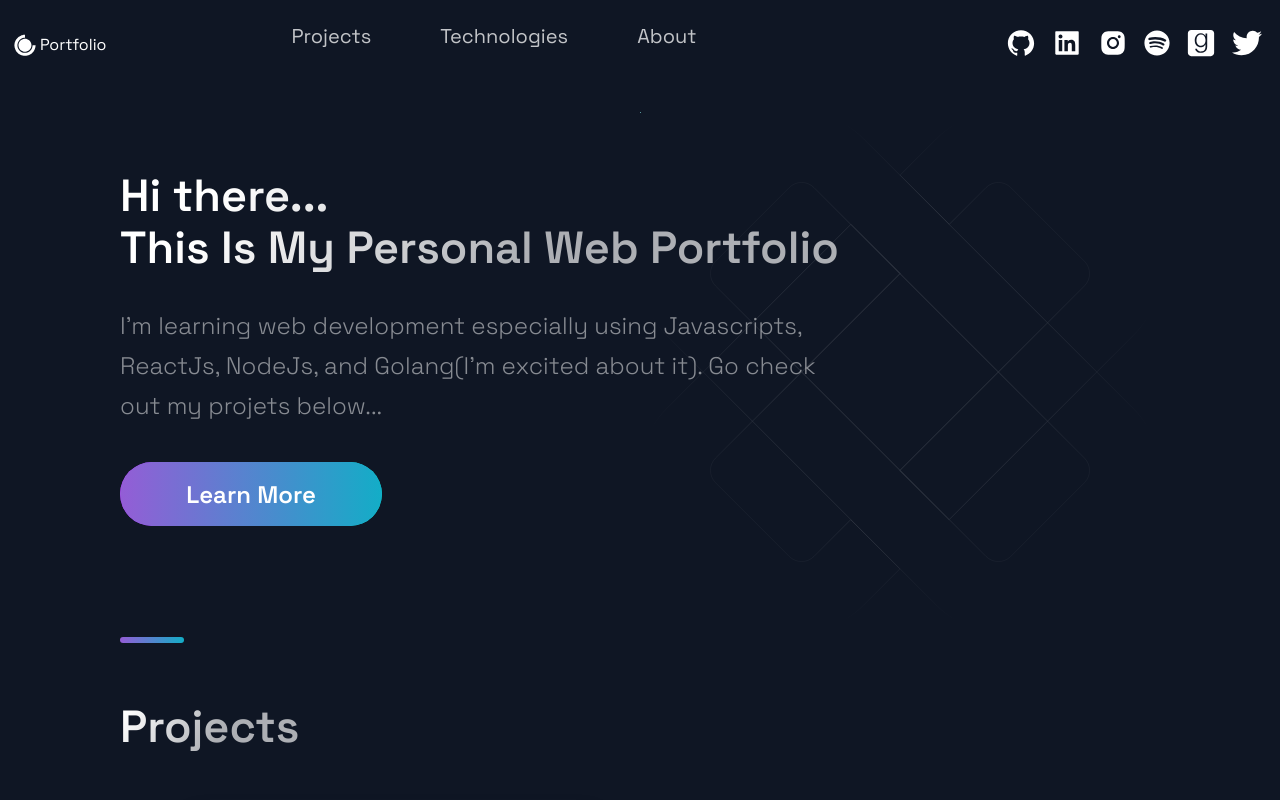
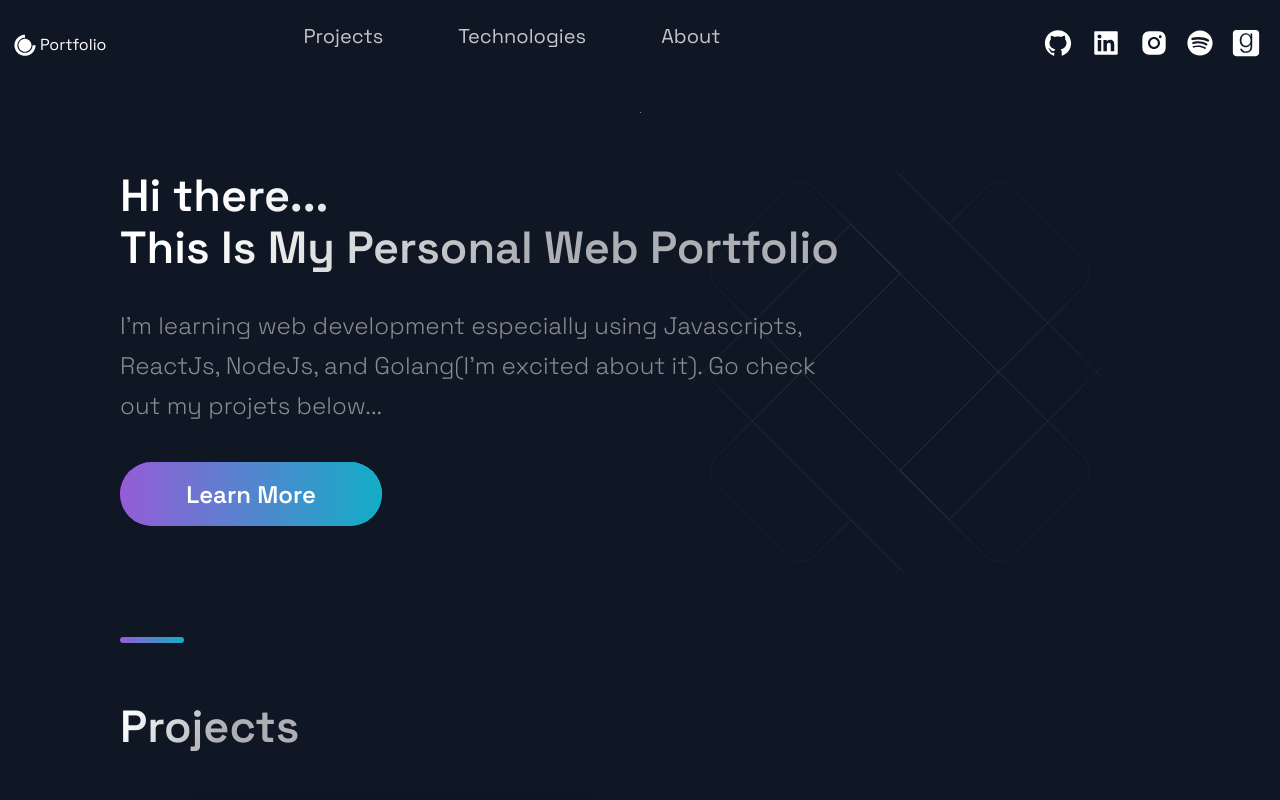
Before and after one commit to firman-alam/portfolio-web, a Next.js app: page / in a window 1280 px wide. Shown: the top 800 px of the page. Built offline with nearby package versions, Linux system fonts and the light colour scheme.

Commit message:
css update

```diff
--- a/src/components/Header/Header.js
+++ b/src/components/Header/Header.js
@@ -55,9 +55,6 @@ const Header = () => (
       <SocialIcons href='https://www.goodreads.com/firmann_alam'>
         <FaGoodreads size='3rem' />
       </SocialIcons>
-      <SocialIcons href='https://twitter.com/firmann_alam'>
-        <FaTwitter size='3rem' />
-      </SocialIcons>
     </Div3>
   </Container>
 );
```
